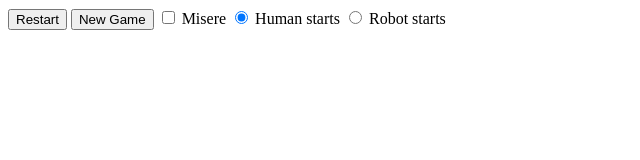
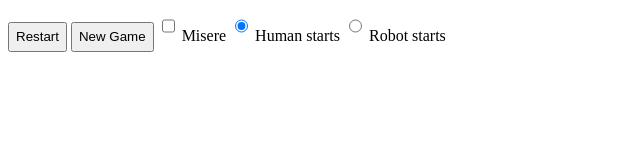
Before and after one commit to magarnicle/nim_game, a plain HTML site: page index.html in a window 1280 px wide. Shown: the whole page, without its empty margins (0-640 px from the left). Drawn offline with Linux system fonts and the light colour scheme.

Commit message:
bigger buttons

```diff
--- a/index.html
+++ b/index.html
@@ -4,7 +4,8 @@
   <style>
 tr {height: 30px}
 td {width: 150px}
-
+button {height: 30px}
+input {height: 30px}
   </style>
 </head>
 <body>
```
